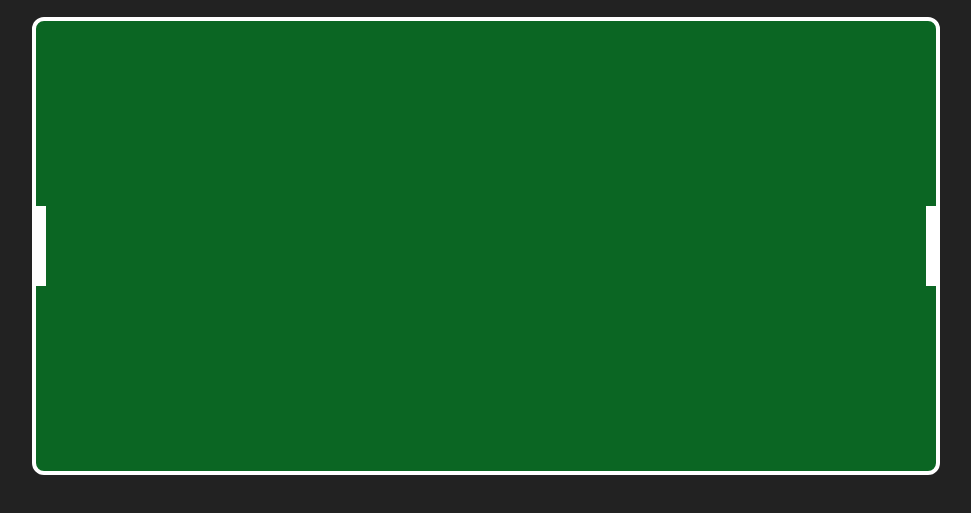
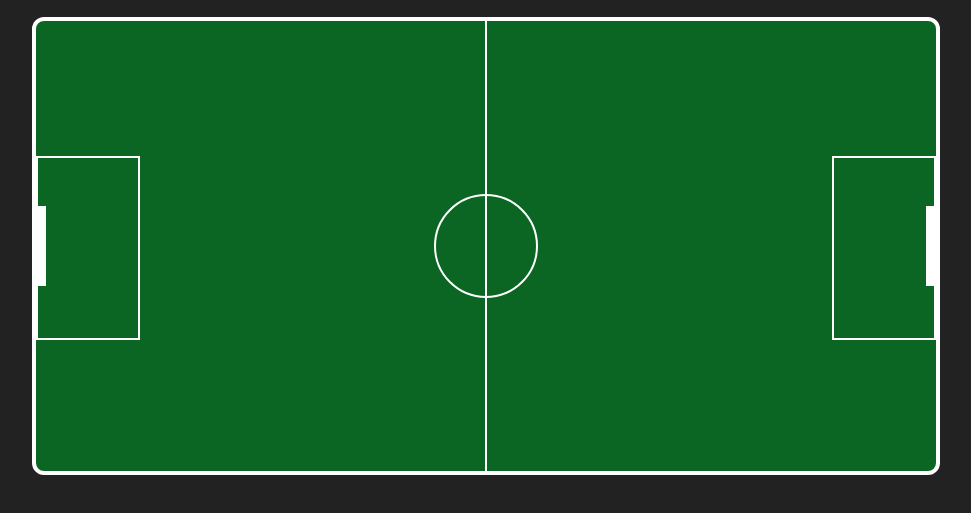
Before and after one commit to lukmanxpert/football-formation-planner, a plain HTML site: page index.html in a window 1280 px wide. Shown: the part 81-594 px from the top of the page, without its empty margins (154-1125 px from the left). Drawn offline with Linux system fonts and the light colour scheme.

Commit message:
setup project and football field layout

```diff
--- a/index.html
+++ b/index.html
@@ -18,9 +18,15 @@
         <div class="goal left"></div>
         <div class="goal right"></div>
         <!-- D-Boxes -->
+        <div class="dbox left"></div>
+        <div class="dbox right"></div>
         <!-- Midline -->
+        <div class="midline"></div>
         <!-- Center Circle -->
+        <div class="center-circle"></div>
     </div>
 </body>
 
 </html>
+
+<!-- part 1 - setup project and football field layout -->
--- a/style.css
+++ b/style.css
@@ -34,9 +34,49 @@ h1 {
     z-index: 1;
 }
 
-.goal.left{
+.goal.left {
     left: 0;
 }
-.goal.right{
+
+.goal.right {
     right: 0;
 }
+
+/* d-boxes */
+.dbox {
+    position: absolute;
+    width: 100px;
+    height: 180px;
+    border: 2px solid white;
+    top: calc(50% - 90px);
+    z-index: 1;
+}
+
+.dbox.left {
+    left: 0;
+}
+
+.dbox.right {
+    right: 0;
+}
+
+.midline {
+    position: absolute;
+    width: 2px;
+    height: 100%;
+    background: white;
+    left: 50%;
+    transform: translateX(-50%);
+}
+
+/* circle */
+.center-circle {
+    position: absolute;
+    width: 100px;
+    height: 100px;
+    border: 2px solid white;
+    border-radius: 50%;
+    top: 50%;
+    left: 50%;
+    transform: translate(-50%, -50%);
+}
```
